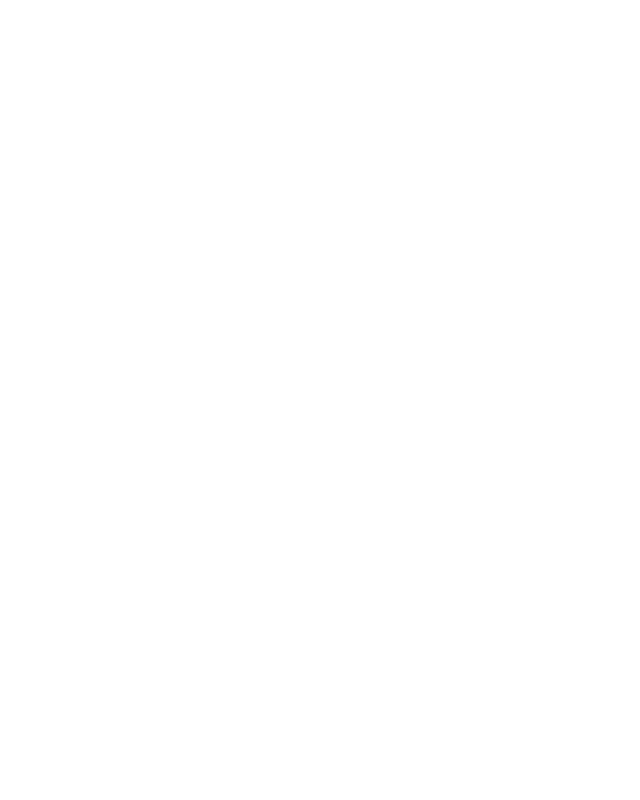
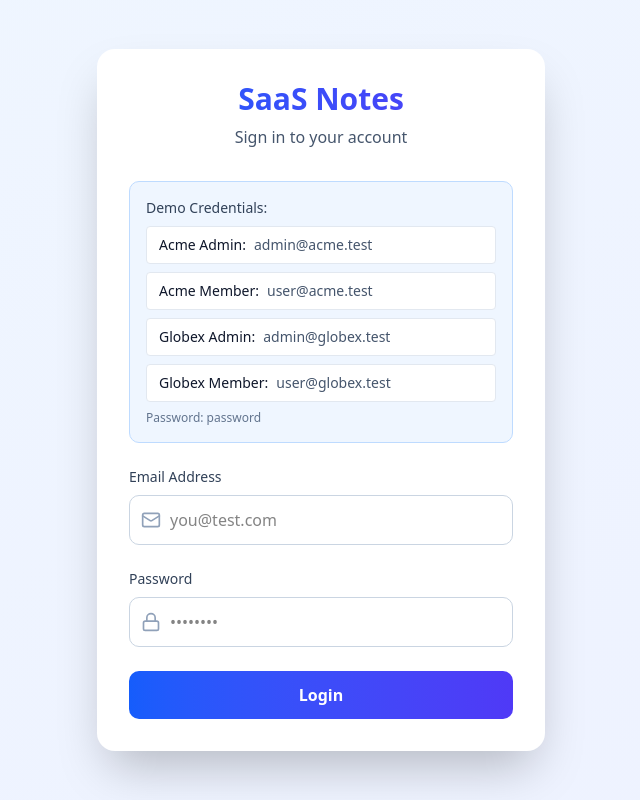
Before and after one commit to Roshan21p/saas-notes, a React (Vite) app in the folder frontend/: page /auth/login in a window 1280 px wide. Before the commit this address had no page. Shown: the whole page, without its empty margins (319-959 px from the left). Built offline with nearby package versions, Linux system fonts and the light colour scheme.

Commit message:
Added login form with controlled inputs for email and password

```diff
--- a/frontend/package.json
+++ b/frontend/package.json
@@ -20,6 +20,7 @@
     "lucide-react": "^0.561.0",
     "react": "^19.2.0",
     "react-dom": "^19.2.0",
+    "react-hot-toast": "^2.6.0",
     "react-redux": "^9.2.0",
     "react-router-dom": "^7.10.1",
     "tailwind-merge": "^3.4.0",
--- a/frontend/src/App.tsx
+++ b/frontend/src/App.tsx
@@ -1,6 +1,6 @@
-
 import { Route, Routes } from 'react-router-dom';
 import HomePage from './pages/Home/HomePage';
+import Login from './pages/Auth/Login';
 
 function App() {
 
@@ -10,6 +10,8 @@
 
               <Route path='/' element={<HomePage />} />
 
+              <Route path='/auth/login' element={<Login />} />
+
         </Routes>
      </>
   )
--- a/frontend/src/Redux/store.tsx
+++ b/frontend/src/Redux/store.tsx
@@ -2,7 +2,6 @@
 
 export const store = configureStore({
     reducer: {
-
     }
 })
 
--- a/frontend/src/main.tsx
+++ b/frontend/src/main.tsx
@@ -1,13 +1,17 @@
 import { createRoot } from "react-dom/client";
+import "./index.css";
+
 import App from "./App.tsx";
 import { BrowserRouter } from "react-router-dom";
 import { Provider } from "react-redux";
 import { store } from "./Redux/store.tsx";
+import { Toaster } from "react-hot-toast";
 
 createRoot(document.getElementById("root")!).render(
   <Provider store={store}>
     <BrowserRouter>
       <App />
+      <Toaster position="top-right" />
     </BrowserRouter>
   </Provider>
 );
--- /dev/null
+++ b/frontend/src/pages/Auth/Login.tsx
@@ -0,0 +1,86 @@
+import { useState, type ChangeEvent, type FormEvent } from "react";
+import toast from "react-hot-toast";
+import LoginPresentation from "./LoginPresentation";
+
+interface LoginData {
+  email: string;
+  password: string;
+}
+
+function Login() {
+
+
+  // Typed useState generics
+  const [isLoading, setIsLoading] = useState<boolean>(false);
+
+  const [loginData, setLoginData] = useState<LoginData>({
+    email: "",
+    password: "",
+  });
+
+  // Handler for input changes, typed for input element change event
+  async function handleUserInput(e: ChangeEvent<HTMLInputElement>) {
+    const { name, value } = e.target;
+
+    setLoginData({
+      ...loginData,
+      [name]: value,
+    });
+  }
+
+  // Form submit handler typed with FormEvent<HTMLFormElement> for accurate form event typing
+  async function handleFormSubmit(e: FormEvent<HTMLFormElement>) {
+    e.preventDefault(); // prevent default form submit behavior (page reload)
+
+    if (!loginData.email || !loginData.password) {
+      toast.error("Missing values from the form.");
+      return;
+    }
+
+    if (!loginData.email.includes("@")) {
+      toast.error("Please enter a valid email address");
+    }
+
+    setIsLoading(true);
+
+
+    try {
+      console.log(loginData.email, loginData.password);
+      // TODO: dispatch login action or API call here
+    } catch (error) {
+      console.error("Login failed", error);
+      toast.error("Login failed. Please try again.");
+    } finally {
+      setIsLoading(false);
+    }
+  }
+
+  // Demo credentials helper
+  const fillDemoCredentials = (
+    type: "acme-admin" | "acme-member" | "globex-admin" | "globex-member"
+  ) => {
+    const credentials = {
+      "acme-admin": { email: "admin@acme.test", password: "password" },
+      "acme-member": { email: "user@acme.test", password: "password" },
+      "globex-admin": { email: "admin@globex.test", password: "password" },
+      "globex-member": { email: "user@globex.test", password: "password" },
+    };
+
+    setLoginData({
+      email: credentials[type].email,
+      password: credentials[type].password,
+    });
+  };
+
+  return (
+    <LoginPresentation
+      handleUserInput={handleUserInput}
+      handleFormSubmit={handleFormSubmit}
+      loginData={loginData}
+      isLoading={isLoading}
+      fillDemoCredentials={fillDemoCredentials}
+    />
+  );
+}
+
+export default Login;
--- /dev/null
+++ b/frontend/src/pages/Auth/LoginPresentation.tsx
@@ -0,0 +1,149 @@
+import { Mail, Lock, Loader2 } from "lucide-react";
+import type { ChangeEvent, FormEvent } from "react";
+
+type DemoCredentialType =
+  | "acme-admin"
+  | "acme-member"
+  | "globex-admin"
+  | "globex-member";
+
+interface LoginPresentationProps {
+  handleUserInput: (e: ChangeEvent<HTMLInputElement>) => void;
+  handleFormSubmit: (e: FormEvent<HTMLFormElement>) => void;
+  loginData: { email: string; password: string };
+  isLoading: boolean;
+  fillDemoCredentials: (type: DemoCredentialType) => void;
+}
+
+export default function LoginPresentation({
+  handleUserInput,
+  handleFormSubmit,
+  loginData,
+  isLoading,
+  fillDemoCredentials,
+}: LoginPresentationProps) {
+  const { email, password } = loginData;
+
+  return (
+    <div className="min-h-screen bg-linear-to-br from-blue-50 to-indigo-50 flex items-center justify-center p-4">
+      <div className="bg-white rounded-2xl shadow-2xl p-8 max-w-md w-full">
+        {/* Header */}
+        <div className="text-center mb-8">
+          <h1 className="text-3xl font-bold bg-linear-to-r from-blue-600 to-indigo-600 bg-clip-text text-transparent mb-2">
+            SaaS Notes
+          </h1>
+          <p className="text-slate-600">Sign in to your account</p>
+        </div>
+
+        {/* Demo Credentials */}
+        <div className="mb-6 p-4 bg-blue-50 border border-blue-200 rounded-lg">
+          <p className="text-sm font-medium text-slate-700 mb-2">
+            Demo Credentials:
+          </p>
+          <div className="space-y-2">
+            <button
+              onClick={() => fillDemoCredentials("acme-admin")}
+              className="w-full text-left px-3 py-2 bg-white rounded border border-slate-200 hover:border-blue-400 transition text-sm"
+            >
+              <span className="font-medium text-slate-900">Acme Admin:</span>
+              <span className="text-slate-600 ml-2">admin@acme.test</span>
+            </button>
+            <button
+              onClick={() => fillDemoCredentials("acme-member")}
+              className="w-full text-left px-3 py-2 bg-white rounded border border-slate-200 hover:border-blue-400 transition text-sm"
+            >
+              <span className="font-medium text-slate-900">Acme Member:</span>
+              <span className="text-slate-600 ml-2">user@acme.test</span>
+            </button>
+            <button
+              onClick={() => fillDemoCredentials("globex-admin")}
+              className="w-full text-left px-3 py-2 bg-white rounded border border-slate-200 hover:border-blue-400 transition text-sm"
+            >
+              <span className="font-medium text-slate-900">Globex Admin:</span>
+              <span className="text-slate-600 ml-2">admin@globex.test</span>
+            </button>
+            <button
+              onClick={() => fillDemoCredentials("globex-admin")}
+              className="w-full text-left px-3 py-2 bg-white rounded border border-slate-200 hover:border-blue-400 transition text-sm"
+            >
+              <span className="font-medium text-slate-900">Globex Member:</span>
+              <span className="text-slate-600 ml-2">user@globex.test</span>
+            </button>
+          </div>
+          <p className="text-xs text-slate-500 mt-2">Password: password</p>
+        </div>
+
+        {/* Login Form */}
+        <form className="space-y-6" onSubmit={handleFormSubmit}>
+          {/* Email Input */}
+          <div>
+            <label
+              htmlFor="email"
+              className="block text-sm font-medium text-slate-700 mb-2"
+            >
+              Email Address
+            </label>
+            <div className="relative">
+              <div className="absolute inset-y-0 left-0 pl-3 flex items-center pointer-events-none">
+                <Mail className="text-slate-400" size={20} />
+              </div>
+              <input
+                id="email"
+                name="email"
+                type="email"
+                value={email}
+                onChange={handleUserInput}
+                className="block w-full pl-10 pr-3 py-3 border border-slate-300 rounded-lg focus:ring-2 focus:ring-blue-500 focus:border-blue-500 outline-none transition"
+                placeholder="you@test.com"
+                disabled={isLoading}
+                autoComplete="email"
+              />
+            </div>
+          </div>
+
+          {/* Password Input */}
+          <div>
+            <label
+              htmlFor="password"
+              className="block text-sm font-medium text-slate-700 mb-2"
+            >
+              Password
+            </label>
+            <div className="relative">
+              <div className="absolute inset-y-0 left-0 pl-3 flex items-center pointer-events-none">
+                <Lock className="text-slate-400" size={20} />
+              </div>
+              <input
+                id="password"
+                name="password"
+                type="password"
+                value={password}
+                onChange={handleUserInput}
+                className="block w-full pl-10 pr-3 py-3 border border-slate-300 rounded-lg focus:ring-2 focus:ring-blue-500 focus:border-blue-500 outline-none transition"
+                placeholder="••••••••"
+                disabled={isLoading}
+                autoComplete="current-password"
+              />
+            </div>
+          </div>
+
+          {/* Submit Button */}
+          <button
+            type="submit"
+            disabled={isLoading}
+            className="w-full cursor-pointer py-3 px-4 bg-linear-to-r from-blue-600 to-indigo-600 text-white font-semibold rounded-lg hover:from-blue-700 hover:to-indigo-700 focus:outline-none focus:ring-2 focus:ring-blue-500 focus:ring-offset-2 transition disabled:opacity-50 disabled:cursor-not-allowed flex items-center justify-center space-x-2"
+          >
+            {isLoading ? (
+              <>
+                <Loader2 className="animate-spin" size={20} />
+                <span>Login</span>
+              </>
+            ) : (
+              <span>Login</span>
+            )}
+          </button>
+        </form>
+      </div>
+    </div>
+  );
+}
--- a/frontend/src/pages/Home/HomePage.tsx
+++ b/frontend/src/pages/Home/HomePage.tsx
@@ -4,7 +4,7 @@
 import { Footer } from "@/components/Footer/Footer";
 import FeatureCard from "@/components/Feature/FeatureCard";
 
-export default function HomePage() {
+ function HomePage() {
   return (
     <div className="min-h-screen bg-linear-to-b from-slate-50 to-white flex flex-col">
       <Navbar />
@@ -51,3 +51,5 @@
     </div>
   );
 }
+
+export default HomePage;
```
Also changed, not shown: 1 other file (tests, documents, lock files or other folders).
